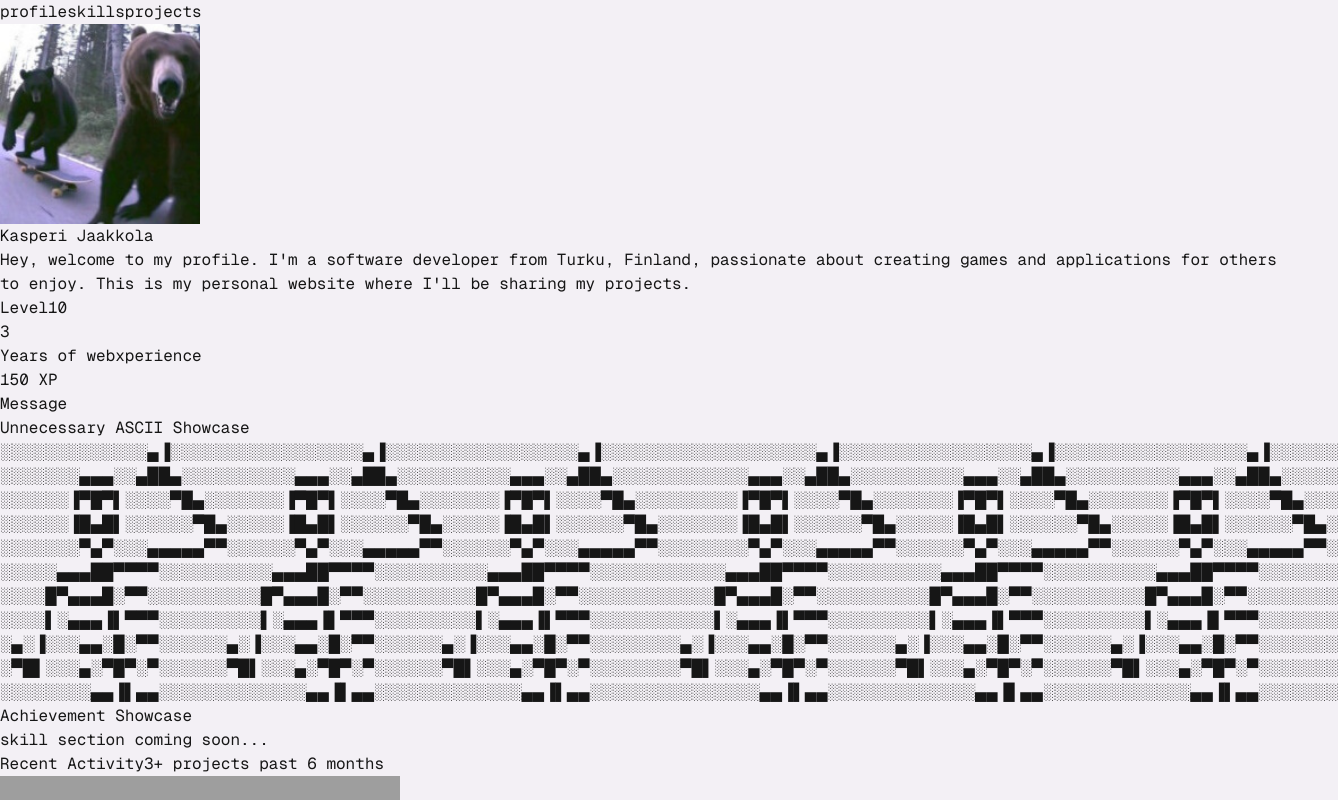
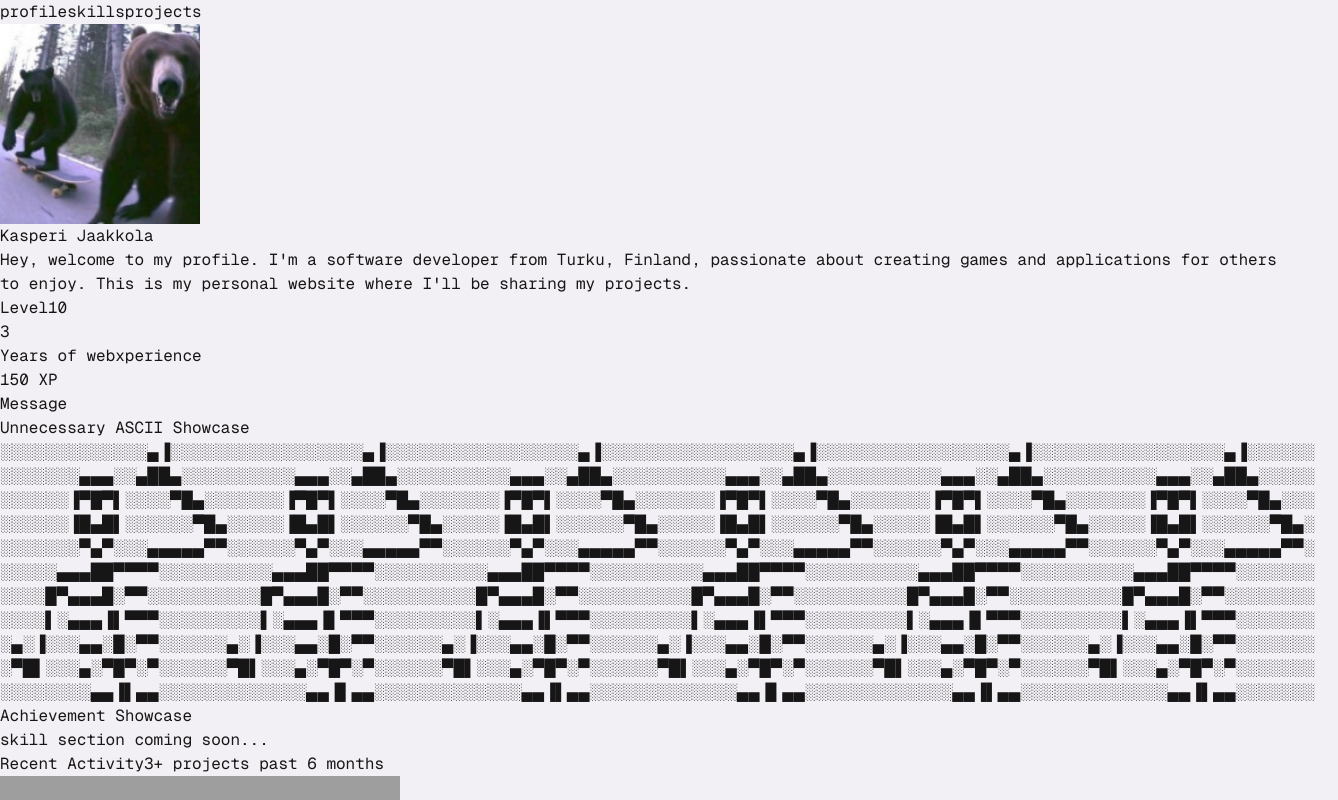
Before and after one commit to qkas/qkas.github.io, a Next.js app: page / in a window 1280 px wide. Shown: the top 800 px of the page, 1338 px wide, since content can reach past the window. Built offline with nearby package versions, Linux system fonts and the light colour scheme; grey boxes are pictures that could not be loaded.

Commit message:
Trim ASCII column with unintentional blank space

```diff
--- a/src/components/text-box.tsx
+++ b/src/components/text-box.tsx
@@ -3,17 +3,17 @@ export default function TextBox() {
 		<div className="flex flex-col border-2 border-foreground divide-y-2 divide-foreground rounded-lg">
 			<h1 className="items-center text-center w-full px-5 py-2 font-bold text-base md:text-lg">Unnecessary ASCII Showcase</h1>
 			<p className="overflow-hidden text-xs md:text-sm lg:text-base">
-				░░░░░░░░░░░░░▄▐░░░░░░░░░░░░░░░░░▄▐░░░░░░░░░░░░░░░░░▄▐░░░░░░░░░░░░░░░░░░░▄▐░░░░░░░░░░░░░░░░░▄▐░░░░░░░░░░░░░░░░░▄▐░░░░░░
-				░░░░░░░▄▄▄░░▄██▄░░░░░░░░░░▄▄▄░░▄██▄░░░░░░░░░░▄▄▄░░▄██▄░░░░░░░░░░░░▄▄▄░░▄██▄░░░░░░░░░░▄▄▄░░▄██▄░░░░░░░░░░▄▄▄░░▄██▄░░░░░
-				░░░░░░▐▀█▀▌░░░░▀█▄░░░░░░░▐▀█▀▌░░░░▀█▄░░░░░░░▐▀█▀▌░░░░▀█▄░░░░░░░░░▐▀█▀▌░░░░▀█▄░░░░░░░▐▀█▀▌░░░░▀█▄░░░░░░░▐▀█▀▌░░░░▀█▄░░░
-				░░░░░░▐█▄█▌░░░░░░▀█▄░░░░░▐█▄█▌░░░░░░▀█▄░░░░░▐█▄█▌░░░░░░▀█▄░░░░░░░▐█▄█▌░░░░░░▀█▄░░░░░▐█▄█▌░░░░░░▀█▄░░░░░▐█▄█▌░░░░░░▀█▄░
-				░░░░░░░▀▄▀░░░▄▄▄▄▄▀▀░░░░░░▀▄▀░░░▄▄▄▄▄▀▀░░░░░░▀▄▀░░░▄▄▄▄▄▀▀░░░░░░░░▀▄▀░░░▄▄▄▄▄▀▀░░░░░░▀▄▀░░░▄▄▄▄▄▀▀░░░░░░▀▄▀░░░▄▄▄▄▄▀▀░
-				░░░░░▄▄▄██▀▀▀▀░░░░░░░░░░▄▄▄██▀▀▀▀░░░░░░░░░░▄▄▄██▀▀▀▀░░░░░░░░░░░░▄▄▄██▀▀▀▀░░░░░░░░░░▄▄▄██▀▀▀▀░░░░░░░░░░▄▄▄██▀▀▀▀░░░░░░░
-				░░░░█▀▄▄▄█░▀▀░░░░░░░░░░█▀▄▄▄█░▀▀░░░░░░░░░░█▀▄▄▄█░▀▀░░░░░░░░░░░░█▀▄▄▄█░▀▀░░░░░░░░░░█▀▄▄▄█░▀▀░░░░░░░░░░█▀▄▄▄█░▀▀░░░░░░░░
-				░░░░▌░▄▄▄▐▌▀▀▀░░░░░░░░░▌░▄▄▄▐▌▀▀▀░░░░░░░░░▌░▄▄▄▐▌▀▀▀░░░░░░░░░░░▌░▄▄▄▐▌▀▀▀░░░░░░░░░▌░▄▄▄▐▌▀▀▀░░░░░░░░░▌░▄▄▄▐▌▀▀▀░░░░░░░
-				░▄░▐░░░▄▄░█░▀▀░░░░░░▄░▐░░░▄▄░█░▀▀░░░░░░▄░▐░░░▄▄░█░▀▀░░░░░░░░▄░▐░░░▄▄░█░▀▀░░░░░░▄░▐░░░▄▄░█░▀▀░░░░░░▄░▐░░░▄▄░█░▀▀░░░░░░░
-				░▀█▌░░░▄░▀█▀░▀░░░░░░▀█▌░░░▄░▀█▀░▀░░░░░░▀█▌░░░▄░▀█▀░▀░░░░░░░░▀█▌░░░▄░▀█▀░▀░░░░░░▀█▌░░░▄░▀█▀░▀░░░░░░▀█▌░░░▄░▀█▀░▀░░░░░░░
-				░░░░░░░░▄▄▐▌▄▄░░░░░░░░░░░░░▄▄▐▌▄▄░░░░░░░░░░░░░▄▄▐▌▄▄░░░░░░░░░░░░░░░▄▄▐▌▄▄░░░░░░░░░░░░░▄▄▐▌▄▄░░░░░░░░░░░░░▄▄▐▌▄▄░░░░░░░
+				░░░░░░░░░░░░░▄▐░░░░░░░░░░░░░░░░░▄▐░░░░░░░░░░░░░░░░░▄▐░░░░░░░░░░░░░░░░░▄▐░░░░░░░░░░░░░░░░░▄▐░░░░░░░░░░░░░░░░░▄▐░░░░░░
+				░░░░░░░▄▄▄░░▄██▄░░░░░░░░░░▄▄▄░░▄██▄░░░░░░░░░░▄▄▄░░▄██▄░░░░░░░░░░▄▄▄░░▄██▄░░░░░░░░░░▄▄▄░░▄██▄░░░░░░░░░░▄▄▄░░▄██▄░░░░░
+				░░░░░░▐▀█▀▌░░░░▀█▄░░░░░░░▐▀█▀▌░░░░▀█▄░░░░░░░▐▀█▀▌░░░░▀█▄░░░░░░░▐▀█▀▌░░░░▀█▄░░░░░░░▐▀█▀▌░░░░▀█▄░░░░░░░▐▀█▀▌░░░░▀█▄░░░
+				░░░░░░▐█▄█▌░░░░░░▀█▄░░░░░▐█▄█▌░░░░░░▀█▄░░░░░▐█▄█▌░░░░░░▀█▄░░░░░▐█▄█▌░░░░░░▀█▄░░░░░▐█▄█▌░░░░░░▀█▄░░░░░▐█▄█▌░░░░░░▀█▄░
+				░░░░░░░▀▄▀░░░▄▄▄▄▄▀▀░░░░░░▀▄▀░░░▄▄▄▄▄▀▀░░░░░░▀▄▀░░░▄▄▄▄▄▀▀░░░░░░▀▄▀░░░▄▄▄▄▄▀▀░░░░░░▀▄▀░░░▄▄▄▄▄▀▀░░░░░░▀▄▀░░░▄▄▄▄▄▀▀░
+				░░░░░▄▄▄██▀▀▀▀░░░░░░░░░░▄▄▄██▀▀▀▀░░░░░░░░░░▄▄▄██▀▀▀▀░░░░░░░░░░▄▄▄██▀▀▀▀░░░░░░░░░░▄▄▄██▀▀▀▀░░░░░░░░░░▄▄▄██▀▀▀▀░░░░░░░
+				░░░░█▀▄▄▄█░▀▀░░░░░░░░░░█▀▄▄▄█░▀▀░░░░░░░░░░█▀▄▄▄█░▀▀░░░░░░░░░░█▀▄▄▄█░▀▀░░░░░░░░░░█▀▄▄▄█░▀▀░░░░░░░░░░█▀▄▄▄█░▀▀░░░░░░░░
+				░░░░▌░▄▄▄▐▌▀▀▀░░░░░░░░░▌░▄▄▄▐▌▀▀▀░░░░░░░░░▌░▄▄▄▐▌▀▀▀░░░░░░░░░▌░▄▄▄▐▌▀▀▀░░░░░░░░░▌░▄▄▄▐▌▀▀▀░░░░░░░░░▌░▄▄▄▐▌▀▀▀░░░░░░░
+				░▄░▐░░░▄▄░█░▀▀░░░░░░▄░▐░░░▄▄░█░▀▀░░░░░░▄░▐░░░▄▄░█░▀▀░░░░░░▄░▐░░░▄▄░█░▀▀░░░░░░▄░▐░░░▄▄░█░▀▀░░░░░░▄░▐░░░▄▄░█░▀▀░░░░░░░
+				░▀█▌░░░▄░▀█▀░▀░░░░░░▀█▌░░░▄░▀█▀░▀░░░░░░▀█▌░░░▄░▀█▀░▀░░░░░░▀█▌░░░▄░▀█▀░▀░░░░░░▀█▌░░░▄░▀█▀░▀░░░░░░▀█▌░░░▄░▀█▀░▀░░░░░░░
+				░░░░░░░░▄▄▐▌▄▄░░░░░░░░░░░░░▄▄▐▌▄▄░░░░░░░░░░░░░▄▄▐▌▄▄░░░░░░░░░░░░░▄▄▐▌▄▄░░░░░░░░░░░░░▄▄▐▌▄▄░░░░░░░░░░░░░▄▄▐▌▄▄░░░░░░░
 			</p>
 		</div>
 	)
```
